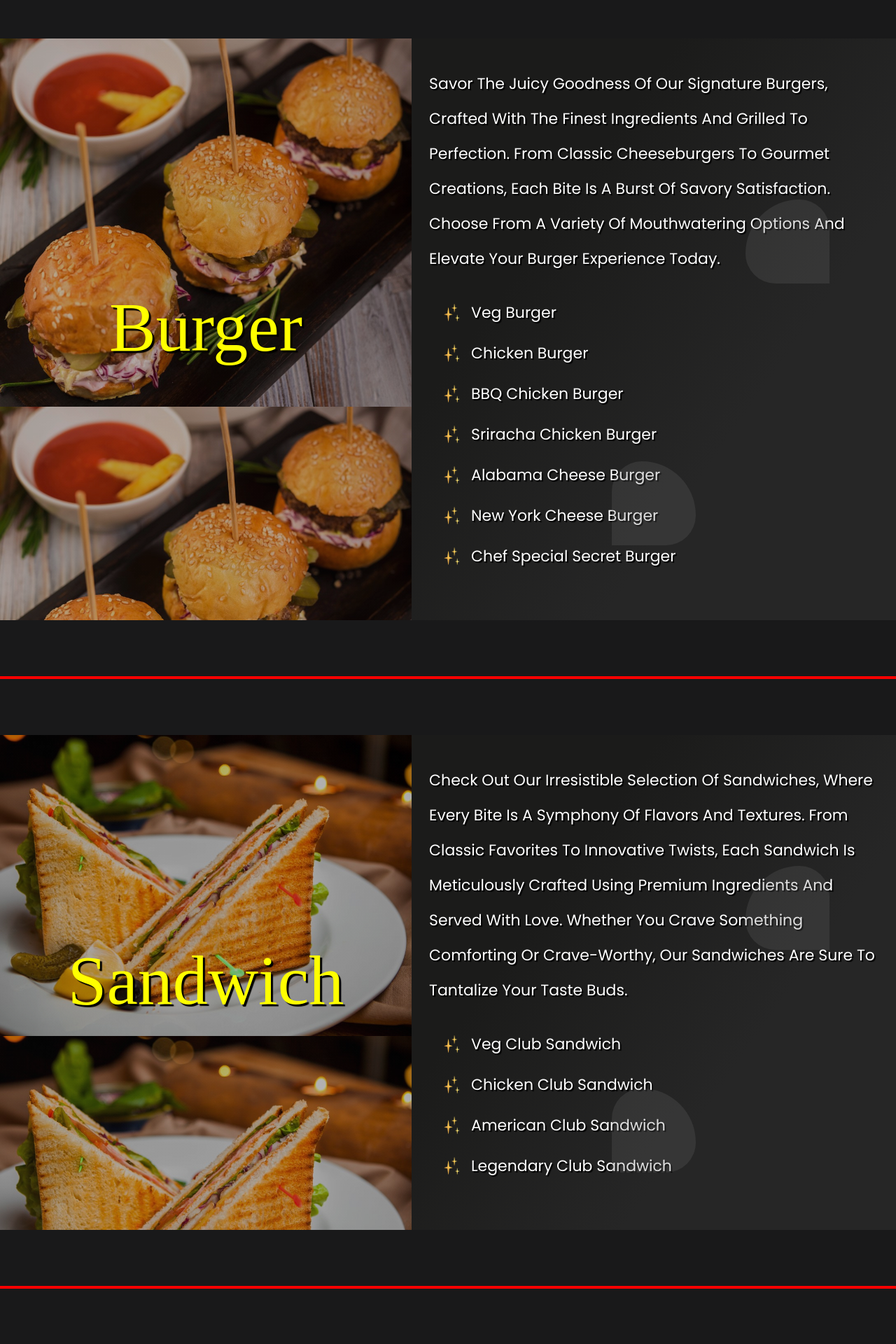
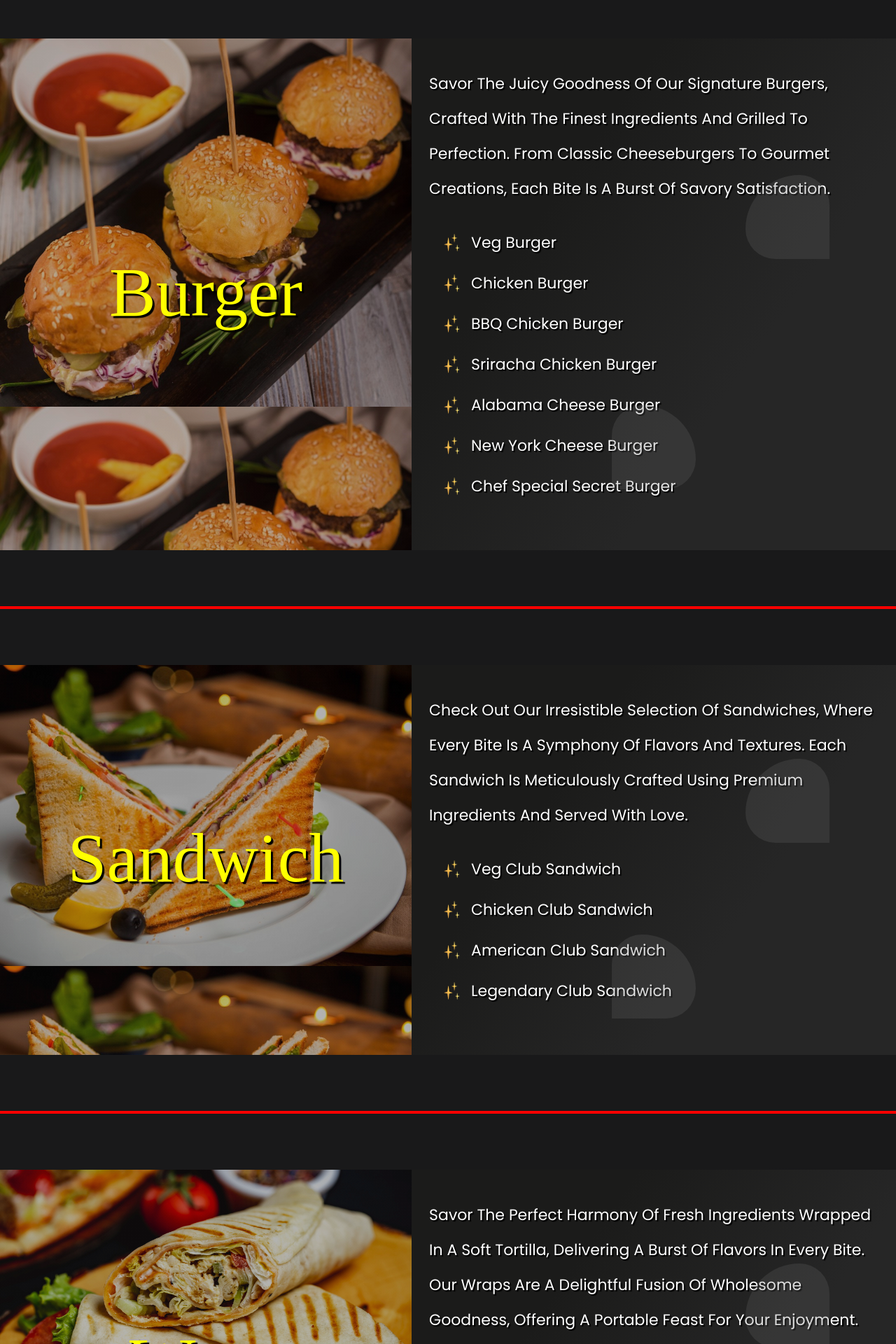
Before and after one commit to h-ashir/Yumyumcloud, a Django app: page /menu/ in a window 1280 px wide. Shown: the part 2167-4087 px from the top of the page at 70% size. Run offline with Django 5.2, Linux system fonts and the light colour scheme; some libraries are stand-ins or nearby versions; some web fonts are replaced.

Commit message:
Remove excess paragraph contents from menu items in menu page

```diff
--- a/Project/templates/App/menu.html
+++ b/Project/templates/App/menu.html
@@ -1920,7 +1920,7 @@ Menu
     }
     #menu-section .content .content-para p{
         font-size: 1.35rem;
-        line-height: 27px;
+        line-height: 25px;
     }
     #menu-section .content ul{
         gap: 6px;
@@ -1985,7 +1985,7 @@ Menu
     }
     #south-indian-food-section .content .content-para p{
         font-size: 1.5rem;
-        line-height: 30px;
+        line-height: 25px;
     }
     #south-indian-food-section .content ul{
         margin: 25px 0;
@@ -2112,7 +2112,7 @@ Menu
             </div>
             <div class="content">
                 <div class="content-para reveal">
-                    <p>Savor The Juicy Goodness Of Our Signature Burgers, Crafted With The Finest Ingredients And Grilled To Perfection. From Classic Cheeseburgers To Gourmet Creations, Each Bite Is A Burst Of Savory Satisfaction. Choose From A Variety Of Mouthwatering Options And Elevate Your Burger Experience Today.</p>
+                    <p>Savor The Juicy Goodness Of Our Signature Burgers, Crafted With The Finest Ingredients And Grilled To Perfection. From Classic Cheeseburgers To Gourmet Creations, Each Bite Is A Burst Of Savory Satisfaction.</p>
                 </div>
                 <ul class="reveal">
                     <li>Veg burger</li>
@@ -2136,7 +2136,7 @@ Menu
             </div>
             <div class="content">
                 <div class="content-para reveal">
-                    <p>Check Out Our Irresistible Selection Of Sandwiches, Where Every Bite Is A Symphony Of Flavors And Textures. From Classic Favorites To Innovative Twists, Each Sandwich Is Meticulously Crafted Using Premium Ingredients And Served With Love. Whether You Crave Something Comforting Or Crave-Worthy, Our Sandwiches Are Sure To Tantalize Your Taste Buds.</p>
+                    <p>Check Out Our Irresistible Selection Of Sandwiches, Where Every Bite Is A Symphony Of Flavors And Textures. Each Sandwich Is Meticulously Crafted Using Premium Ingredients And Served With Love.</p>
                 </div>
                 <ul class="reveal">
                     <li>Veg club sandwich</li>
@@ -2157,7 +2157,7 @@ Menu
             </div>
             <div class="content">
                 <div class="content-para reveal">
-                    <p>Savor The Perfect Harmony Of Fresh Ingredients Wrapped In A Soft Tortilla, Delivering A Burst Of Flavors In Every Bite. Our Wraps Are A Delightful Fusion Of Wholesome Goodness, Offering A Portable Feast For Your Enjoyment. Whether You Prefer Classic Combinations Or Bold Innovations, Our Wraps Promise A Satisfying Experience That You'll Crave Again And Again.</p>
+                    <p>Savor The Perfect Harmony Of Fresh Ingredients Wrapped In A Soft Tortilla, Delivering A Burst Of Flavors In Every Bite. Our Wraps Are A Delightful Fusion Of Wholesome Goodness, Offering A Portable Feast For Your Enjoyment.</p>
                 </div>
                 <ul class="reveal">
                     <li>Veg wrap</li>
@@ -2178,7 +2178,7 @@ Menu
             </div>
             <div class="content">
                 <div class="content-para reveal">
-                    <p>Check Out Our Perfectly Cooked Pasta, Generously Adorned with Rich, Savory Sauces That Tantalize Your Taste Buds. Our Pasta Dishes Are Meticulously Crafted With The Finest Ingredients, Creating A Symphony Of Flavors And Textures That Delight With Every Forkful. From Traditional Favorites To Inventive Twists, Each Plate Promises A Culinary Journey That Satisfies Both The Appetite And The Soul.</p>
+                    <p>Check Out Our Perfectly Cooked Pasta, Generously Adorned with Rich and Savory Sauces. Our Pasta Dishes Are Meticulously Crafted With The Finest Ingredients, Creating A Symphony Of Flavors And Textures That Delight With Every Forkful.</p>
                 </div>
                 <ul class="reveal">
                     <li>Alfredo chicken pasta</li>
@@ -2201,7 +2201,7 @@ Menu
             </div>
             <div class="content">
                 <div class="content-para reveal">
-                    <p>Satisfy Your Sweet Cravings With Our Heavenly Sundaes, A Symphony Of Creamy Ice Cream, Decadent Toppings, And Irresistible Sauces. Each Spoonful Is A Delightful Explosion Of Flavor And Texture, Transporting You To A World Of Pure Indulgence. Whether You Crave Classic Combinations Or Crave Innovative Creations, Our Sundaes Promise A Blissful Treat For Your Taste Buds.</p>
+                    <p>Satisfy Your Sweet Cravings With Our Heavenly Sundaes, A Symphony Of Creamy Ice Cream, Decadent Toppings, And Irresistible Sauces, Transporting You To A World Of Pure Indulgence.</p>
                 </div>
                 <ul class="reveal">
                     <li>Green magic</li>
@@ -2224,7 +2224,7 @@ Menu
             </div>
             <div class="content">
                 <div class="content-para reveal">
-                    <p>Quench Your Thirst And Tantalize Your Taste Buds With Our Refreshing Falooda. A Delightful Fusion Of Silky Vermicelli, Velvety Ice Cream, Aromatic Rose Syrup, And Crunchy Nuts, Each Sip Is A Journey Through Layers Of Exotic Flavors And Textures. Perfect For A Hot Summer Day Or As A Sweet Ending To Any Meal, Our Falooda Is Sure To Leave You Feeling Refreshed And Satisfied.</p>
+                    <p>Quench Your Thirst With Our Refreshing Falooda. A Delightful Fusion Of Silky Vermicelli, Velvety Ice Cream, Aromatic Rose Syrup, And Crunchy Nuts, Each Sip Is A Journey Through Layers Of Exotic Flavors And Textures.</p>
                 </div>
                 <ul class="reveal">
                     <li>Normal falooda</li>
@@ -2250,7 +2250,7 @@ Menu
             </div>
             <div class="content">
                 <div class="content-para reveal">
-                    <p>Savor The Rich And Creamy Goodness Of Our Signature Shakes, Meticulously Concocted To Tantalize Your Taste Buds. From The Iconic Crunch Of Kitkat To The Decadent Swirls Of Oreo, Each Shake Is A Blissful Journey Through Layers Of Flavor And Indulgence. Elevate Your Dessert Experience With Our Lineup Of Handcrafted Shakes, Where Every Sip Is A Moment Of Pure Indulgence.</p>
+                    <p>Savor The Rich And Creamy Goodness Of Our Signature Shakes. From The Iconic Crunch Of Kitkat To The Decadent Swirls Of Oreo, Each Shake Is A Blissful Journey Through Layers Of Flavor And Indulgence.</p>
                 </div>
                 <ul class="reveal">
                     <li>Kitkat Shake</li>
@@ -2271,7 +2271,7 @@ Menu
             </div>
             <div class="content">
                 <div class="content-para reveal">
-                    <p>Quench Your Thirst With Our Refreshing Mojitos, Bursting With Vibrant Flavors And Zesty Citrus Notes. Crafted With Care, Our Mojitos Are The Perfect Blend Of Sweetness, Tanginess, And Minty Freshness, Making Them An Ideal Companion For Any Occasion. Dive Into A Cool, Revitalizing Experience That Invigorates Your Senses With Every Sip.</p>
+                    <p>Quench Your Thirst With Our Refreshing Mojitos, Bursting With Vibrant Flavors And Zesty Citrus Notes. Dive Into A Cool, Revitalizing Experience That Invigorates Your Senses With Every Sip.</p>
                 </div>
                 <ul class="reveal">
                     <li>Blue bee mojito</li>
@@ -2292,7 +2292,7 @@ Menu
             </div>
             <div class="content">
                 <div class="content-para reveal">
-                    <p>Indulge In The Pure Essence Of Nature With Our Freshly Squeezed Juices. Bursting With The Goodness Of Ripe Fruits And Vegetables, Each Sip Is A Revitalizing Journey That Invigorates Your Body And Soul. Our Juices Are A Celebration Of Freshness And Vitality, Providing A Delicious And Nutritious Boost To Your Day.</p>
+                    <p>Indulge In The Pure Essence Of Nature With Our Freshly Squeezed Juices. Our Juices Are A Celebration Of Freshness And Vitality, Providing A Delicious And Nutritious Boost To Your Day.</p>
                 </div>
                 <ul class="reveal">
                     <li>Majic lime juice</li>
@@ -2352,7 +2352,7 @@ Menu
             </div>
             <div class="content">
                 <div class="content-para reveal">
-                    <p>Enjoy The Aromatic Delight Of Our Signature Biriyanis, Infused With A Symphony Of Spices And Succulent Meats Or Vegetables. Each Bite Is Rich In Flavor And Tradition, Transporting You To The Heart Of Authentic Indian Cuisine. Experience The Perfect Balance Of Texture And Taste, Crafted With Passion And Served With Love.</p>
+                    <p>Enjoy The Aromatic Delight Of Our Signature Biriyanis, Infused With A Symphony Of Spices And Succulent Meats Or Vegetables. Each Bite Is Rich In Flavor And Tradition, Transporting You To The Heart Of Authentic Indian Cuisine.</p>
                 </div>
                 <ul class="reveal">
                     <li>Veg biriyani</li>
@@ -2374,7 +2374,7 @@ Menu
             </div>
             <div class="content">
                 <div class="content-para reveal">
-                    <p>Feel Yourself Immersed In The Warm Embrace Of Our Freshly Prepared Bread Selection, Featuring The Delicate Flakiness Of Varieties Of Porotta And The Wholesome Goodness Of Chapathi. Each Bite Embodies The Essence Of Comfort And Tradition, Offering A Delightful Accompaniment To Your Favorite Dishes. Experience The Perfect Blend Of Softness And Flavor, Lovingly Crafted To Elevate Your Dining Experience.</p>
+                    <p>Feel Yourself Immersed In The Warm Embrace Of Our Freshly Prepared Bread Selection, Featuring The Delicate Flakiness Of Varieties Of Porotta And The Wholesome Goodness Of Chapathi.</p>
                 </div>
                 <ul class="reveal">
                     <li>Porotta</li>
@@ -2394,7 +2394,7 @@ Menu
             </div>
             <div class="content">
                 <div class="content-para reveal">
-                    <p>Savor The Rich And Savory Flavors Of Our Tender Beef Dishes, Meticulously Prepared To Perfection. From Beef Chukka To Many Different Varieties, Each Bite Is A Journey Through Bold And Robust Tastes That Will Tantalize Your Taste Buds. Delight In The Juiciness And Depth Of Flavor That Only Premium Cuts Of Beef Can Deliver, Promising A Satisfying Dining Experience Every Time.</p>
+                    <p>Savor The Rich And Savory Flavors Of Our Tender Beef Dishes, Meticulously Prepared To Perfection. From Beef Chukka To Many Different Varieties, Each Bite Is A Journey Through Bold And Robust Tastes That Will Tantalize Your Taste Buds.</p>
                 </div>
                 <ul class="reveal">
                     <li>Beef dry fry</li>
@@ -2415,7 +2415,7 @@ Menu
             </div>
             <div class="content">
                 <div class="content-para reveal">
-                    <p>Relish The Delectable Flavor Of Our Chicken Delicacies, Crafted With Care And Seasoned To Perfection. From Crispy Fried Chicken To Juicy Grilled Offerings, Our Menu Boasts A Variety Of Delectable Options To Satisfy Every Craving. Whether You Prefer Classic Comfort Food Or Innovative Twists On Traditional Recipes, Our Chicken Dishes Promise A Mouthwatering Experience That Will Leave You Craving More.</p>
+                    <p>Relish The Delectable Flavor Of Our Chicken Delicacies, Crafted With Care And Seasoned To Perfection. From Crispy Fried Chicken To Juicy Grilled Offerings, Our Menu Boasts A Variety Of Delectable Options To Satisfy Every Craving..</p>
                 </div>
                 <ul class="reveal">
                     <li>Chicken 65</li>
@@ -2438,7 +2438,7 @@ Menu
             </div>
             <div class="content">
                 <div class="content-para reveal">
-                    <p>Delight In The Rich Flavors Of Our Fresh Catch, Prepared With Care And Served Just For You. Dive Into A World Of Seafood Delight With Our Exquisite Fish Dishes, Expertly Crafted To Tantalize Your Taste Buds And Leave You Craving For More</p>
+                    <p>Delight In The Rich Flavors Of Our Fresh Catch, Prepared With Care And Served Just For You. Delight With Our Exquisite Fish Dishes, Expertly Crafted To Tantalize Your Taste Buds And Leave You Craving For More.</p>
                 </div>
                 <ul class="reveal">
                     <li>Fish curry</li>
@@ -2459,7 +2459,7 @@ Menu
             </div>
             <div class="content">
                 <div class="content-para reveal">
-                    <p>Experience The Vibrant World Of Vegetarian Cuisine, Where Farm- Fresh Ingredients Are Transformed Into Delectable Dishes Bursting With Flavor. Explore A Diverse Array Of Plant-Based Delights That Cater To Every Palate, Offering A Wholesome And Satisfying Dining Experience.</p>
+                    <p>Experience The Vibrant World Of Vegetarian Cuisine, Where Farm- Fresh Ingredients Are Transformed Into Delectable Dishes Bursting With Flavor, Offering A Wholesome And Satisfying Dining Experience.</p>
                 </div>
                 <ul class="reveal">
                     <li>Veg masala</li>
@@ -2479,7 +2479,7 @@ Menu
             </div>
             <div class="content">
                 <div class="content-para reveal">
-                    <p>Delight In The Irresistible Charm Of Freshly Made Waffles, Crafted To Perfection With Fluffy Interiors And Crispy Exteriors. Immerse Yourself In A Symphony Of Flavors As You Savor Every Bite Of These Delectable Treats, Whether Topped With Sweet Syrup, Succulent Fruits, Or Decadent Sauces.</p>
+                    <p>Delight In The Irresistible Charm Of Freshly Made Waffles, Crafted To Perfection With Fluffy Interiors And Crispy Exteriors.</p>
                 </div>
                 <ul class="reveal">
                     <li>Banana waffle</li>
@@ -2500,7 +2500,7 @@ Menu
             </div>
             <div class="content">
                 <div class="content-para reveal">
-                    <p>Quench Your Thirst With Our Refreshing Range Of Beverages, Carefully Curated To Invigorate Your Senses With Every Sip. From Aromatic Coffees To Teas, Our Selection Caters To Every Craving And Occasion. Elevate Your Dining Experience With Our Delightful Beverages And Let Every Sip Be A Journey Of Pure Satisfaction.</p>
+                    <p>Quench Your Thirst With Our Refreshing Range Of Beverages, Carefully Curated To Invigorate Your Senses With Every Sip. From Aromatic Coffees To Teas, Our Selection Caters To Every Craving And Occasion..</p>
                 </div>
                 <ul class="reveal">
                     <li>Vanilla tea</li>
```
